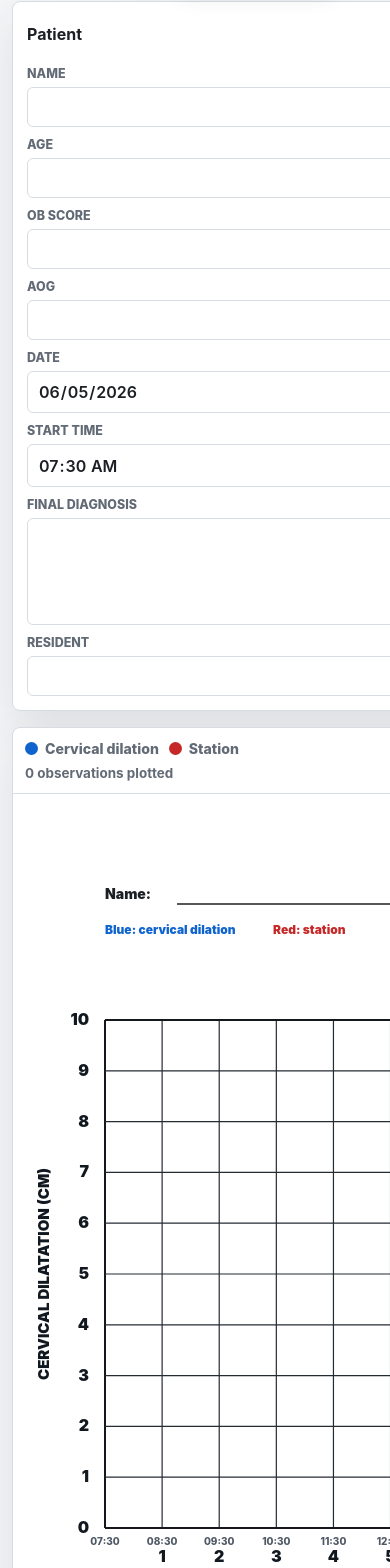
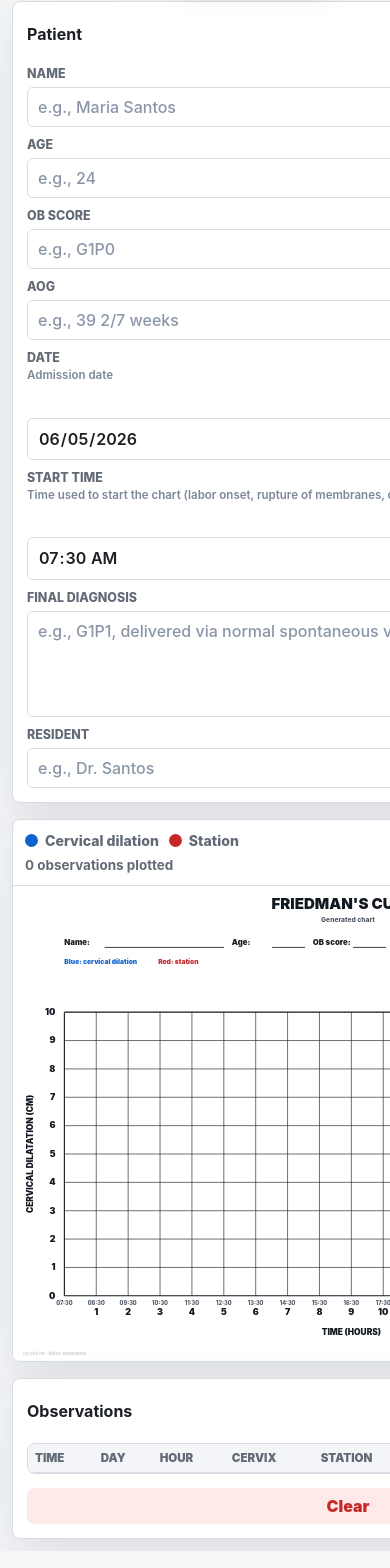
Before and after one commit to micahnut/friedmans-curve, a React (Vite) app: page / in a window 390 px wide. Shown: the part 125-1693 px from the top of the page. Built offline with nearby package versions, Linux system fonts and the light colour scheme.

Commit message:
UI changes

```diff
--- a/src/App.jsx
+++ b/src/App.jsx
@@ -377,7 +377,7 @@ function Chart({ patient, observations, chartRef }) {
       aria-label="Generated Friedman's curve"
       viewBox={`0 0 ${width} ${height}`}
       xmlns="http://www.w3.org/2000/svg"
-      style={{ minWidth: `${width}px`, aspectRatio: `${width} / ${height}` }}
+      style={{ aspectRatio: `${width} / ${height}` }}
     >
       <rect width={width} height={height} fill="#ffffff" />
       <text x={width / 2} y="42" textAnchor="middle" fontSize="27" fontWeight="900" fill="#111820">
@@ -705,7 +705,7 @@ function GuidePage({ onBack }) {
 
           <article>
             <h3>Observations</h3>
-            <p>Each row can plot cervical dilation, station, notes, or a timestamp guide line.</p>
+            <p>Each row can plot cervical dilation, station, notes, or an event marker.</p>
             <ul>
               <li>Time is the clock time of the event.</li>
               <li>Day is 0 for the start date, 1 for the next day, 2 for the day after that.</li>
@@ -716,8 +716,8 @@ function GuidePage({ onBack }) {
           </article>
 
           <article>
-            <h3>Guide Button</h3>
-            <p>Check Guide on an observation row to draw a dotted vertical line at that timestamp, like the paper sample chart.</p>
+            <h3>Event Marker</h3>
+            <p>Check Event Marker on an observation row to draw a dotted vertical line at that timestamp, like the paper sample chart.</p>
             <ul>
               <li>Use it for admission, oxytocin, medication, procedures, mount, or baby out.</li>
               <li>It can be used even when the row only has a time and note.</li>
@@ -955,43 +955,50 @@ export default function App() {
         <section className="panel patient-panel" aria-label="Patient information">
           <div className="panel-heading">
             <h2>Patient</h2>
-            <button className="ghost-button" type="button" onClick={resetPatient}>
-              Reset
-            </button>
+            <div className="patient-actions">
+              <button className="ghost-button" type="button" onClick={loadSample}>
+                Load Sample
+              </button>
+              <button className="ghost-button" type="button" onClick={resetPatient}>
+                Reset
+              </button>
+            </div>
           </div>
 
           <div className="patient-grid">
             <label>
               Name
-              <input value={state.patient.patientName} autoComplete="off" type="text" onChange={(event) => updatePatient("patientName", event.target.value)} />
+              <input value={state.patient.patientName} autoComplete="off" placeholder="e.g., Maria Santos" type="text" onChange={(event) => updatePatient("patientName", event.target.value)} />
             </label>
             <label>
               Age
-              <input value={state.patient.patientAge} autoComplete="off" inputMode="numeric" type="text" onChange={(event) => updatePatient("patientAge", event.target.value)} />
+              <input value={state.patient.patientAge} autoComplete="off" inputMode="numeric" placeholder="e.g., 24" type="text" onChange={(event) => updatePatient("patientAge", event.target.value)} />
             </label>
             <label>
               OB Score
-              <input value={state.patient.patientObScore} autoComplete="off" type="text" onChange={(event) => updatePatient("patientObScore", event.target.value)} />
+              <input value={state.patient.patientObScore} autoComplete="off" placeholder="e.g., G1P0" type="text" onChange={(event) => updatePatient("patientObScore", event.target.value)} />
             </label>
             <label>
               AOG
-              <input value={state.patient.patientAog} autoComplete="off" type="text" onChange={(event) => updatePatient("patientAog", event.target.value)} />
+              <input value={state.patient.patientAog} autoComplete="off" placeholder="e.g., 39 2/7 weeks" type="text" onChange={(event) => updatePatient("patientAog", event.target.value)} />
             </label>
             <label>
               Date
+              <span className="field-help">Admission date</span>
               <input value={state.patient.patientDate} type="date" onChange={(event) => updatePatient("patientDate", event.target.value)} />
             </label>
             <label>
               Start Time
+              <span className="field-help">Time used to start the chart (labor onset, rupture of membranes, or first IE)</span>
               <input value={state.patient.startTime} type="time" onChange={(event) => updatePatient("startTime", event.target.value)} />
             </label>
             <label className="wide">
               Final Diagnosis
-              <textarea value={state.patient.finalDiagnosis} autoComplete="off" rows="4" onChange={(event) => updatePatient("finalDiagnosis", event.target.value)} />
+              <textarea value={state.patient.finalDiagnosis} autoComplete="off" placeholder="e.g., G1P1, delivered via normal spontaneous vaginal delivery" rows="4" onChange={(event) => updatePatient("finalDiagnosis", event.target.value)} />
             </label>
             <label>
               Resident
-              <input value={state.patient.residentName} autoComplete="off" type="text" onChange={(event) => updatePatient("residentName", event.target.value)} />
+              <input value={state.patient.residentName} autoComplete="off" placeholder="e.g., Dr. Santos" type="text" onChange={(event) => updatePatient("residentName", event.target.value)} />
             </label>
           </div>
         </section>
@@ -1036,7 +1043,7 @@ export default function App() {
                   <th scope="col">Hour</th>
                   <th scope="col">Cervix</th>
                   <th scope="col">Station</th>
-                  <th scope="col">Guide</th>
+                  <th scope="col">Event marker</th>
                   <th scope="col">Note</th>
                   <th scope="col"></th>
                 </tr>
@@ -1052,20 +1059,20 @@ export default function App() {
                         <input value={observation.time} type="time" onChange={(event) => updateObservation(observation.id, "time", event.target.value)} />
                       </td>
                       <td>
-                        <input value={observation.dayOffset} inputMode="numeric" type="number" min="0" step="1" onChange={(event) => updateObservation(observation.id, "dayOffset", event.target.value)} />
+                        <input value={observation.dayOffset} inputMode="numeric" placeholder="0" type="number" min="0" step="1" onChange={(event) => updateObservation(observation.id, "dayOffset", event.target.value)} />
                       </td>
                       <td className="hour-cell">{status.hour === null ? "--" : status.hour.toFixed(1)}</td>
                       <td>
-                        <input value={observation.dilation} inputMode="decimal" type="number" min="0" max="10" step="0.5" onChange={(event) => updateObservation(observation.id, "dilation", event.target.value)} />
+                        <input value={observation.dilation} inputMode="decimal" placeholder="0–10" type="number" min="0" max="10" step="0.5" onChange={(event) => updateObservation(observation.id, "dilation", event.target.value)} />
                       </td>
                       <td>
-                        <input value={observation.station} inputMode="decimal" type="number" min="-5" max="5" step="1" onChange={(event) => updateObservation(observation.id, "station", event.target.value)} />
+                        <input value={observation.station} inputMode="decimal" placeholder="-5 to +5" type="number" min="-5" max="5" step="1" onChange={(event) => updateObservation(observation.id, "station", event.target.value)} />
                       </td>
                       <td className="checkbox-cell">
-                        <input checked={Boolean(observation.guideLine)} type="checkbox" title="Show dotted timestamp guide" aria-label="Show dotted timestamp guide" onChange={(event) => updateObservation(observation.id, "guideLine", event.target.checked)} />
+                        <input checked={Boolean(observation.guideLine)} type="checkbox" title="Mark this event time with a dotted line" aria-label="Mark this event time with a dotted line" onChange={(event) => updateObservation(observation.id, "guideLine", event.target.checked)} />
                       </td>
                       <td>
-                        <input value={observation.note} type="text" onChange={(event) => updateObservation(observation.id, "note", event.target.value)} />
+                        <input value={observation.note} placeholder="e.g., Oxytocin started" type="text" onChange={(event) => updateObservation(observation.id, "note", event.target.value)} />
                       </td>
                       <td>
                         <button className="row-delete" type="button" title="Remove observation" aria-label="Remove observation" onClick={() => deleteObservation(observation.id)}>
@@ -1080,9 +1087,6 @@ export default function App() {
           </div>
 
           <div className="data-actions">
-            <button className="ghost-button" type="button" onClick={loadSample}>
-              Load Sample
-            </button>
             <button className="danger-button" type="button" onClick={() => setState((current) => ({ ...current, observations: [] }))}>
               Clear
             </button>
--- a/src/styles.css
+++ b/src/styles.css
@@ -51,7 +51,7 @@ textarea:focus-visible {
 }
 
 .app-shell {
-  max-width: 1500px;
+  max-width: 1380px;
   margin: 0 auto;
   padding: 22px;
 }
@@ -94,6 +94,7 @@ h3 {
 }
 
 .header-actions,
+.patient-actions,
 .data-actions,
 .chart-toolbar,
 .legend {
@@ -114,16 +115,18 @@ h3 {
   align-items: start;
 }
 
-.patient-panel,
+.patient-panel {
+  grid-column: 1;
+}
+
 .chart-panel {
-  grid-column: 1;
+  grid-column: 1 / -1;
+  grid-row: 2;
 }
 
 .data-panel {
   grid-column: 2;
-  grid-row: 1 / span 2;
-  position: sticky;
-  top: 18px;
+  grid-row: 1;
 }
 
 .panel,
@@ -161,6 +164,20 @@ label {
   text-transform: uppercase;
 }
 
+.field-help {
+  margin-top: -3px;
+  min-height: 3.75em;
+  color: #7c8797;
+  font-size: 0.72rem;
+  font-weight: 600;
+  line-height: 1.25;
+  text-transform: none;
+}
+
+label:focus-within .field-help {
+  color: #4c7fc2;
+}
+
 input,
 textarea {
   width: 100%;
@@ -188,6 +205,13 @@ textarea:focus {
   background: #fff;
   box-shadow: 0 0 0 3px rgba(15, 99, 206, 0.14);
   outline: none;
+}
+
+input::placeholder,
+textarea::placeholder {
+  color: #8a96a8;
+  font-weight: 500;
+  opacity: 1;
 }
 
 label:focus-within {
@@ -274,7 +298,7 @@ input[type="checkbox"] {
 #curveChart {
   display: block;
   width: 100%;
-  min-width: 980px;
+  min-width: 0;
   height: auto;
   aspect-ratio: 1200 / 850;
 }
@@ -488,7 +512,7 @@ td input {
 }
 
 .data-actions {
-  justify-content: space-between;
+  justify-content: flex-end;
   margin-top: 14px;
 }
 
@@ -553,9 +577,6 @@ td input {
     grid-row: auto;
   }
 
-  .data-panel {
-    position: static;
-  }
 }
 
 @media (max-width: 720px) {
@@ -614,10 +635,6 @@ td input {
   .chart-scroller {
     max-height: none;
     -webkit-overflow-scrolling: touch;
-  }
-
-  #curveChart {
-    min-width: 720px;
   }
 
   .data-actions {
```
Also changed, not shown: 5 other files (tests, documents, lock files or other folders).
